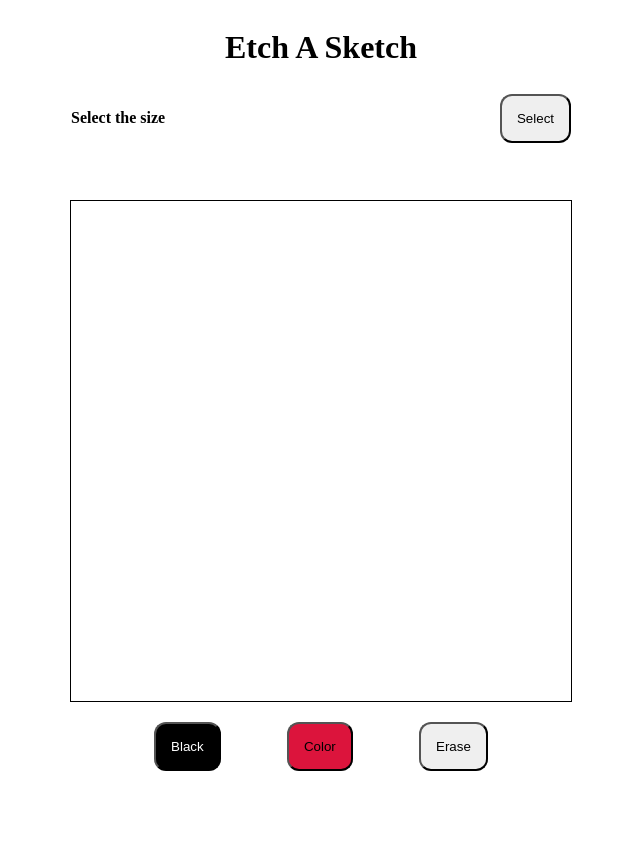
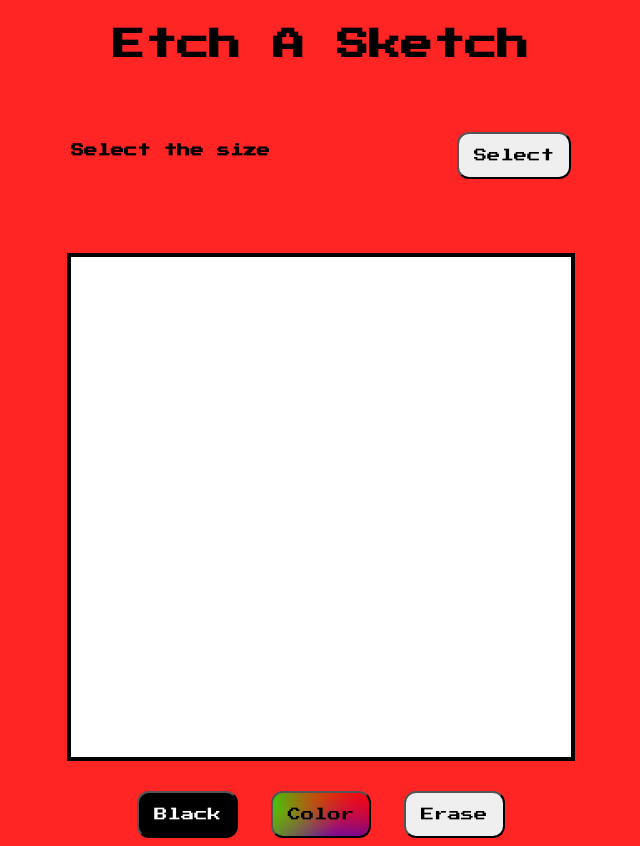
Before and after one commit to melinabed/etch-a-sketch, a plain HTML site: page index.html in a window 1280 px wide. Shown: the whole page, without its empty margins (319-959 px from the left). Before the commit the page ends 800 px from the top, so only its background shows below. Drawn offline with Linux system fonts and the light colour scheme; a web font is replaced by a local one.

Commit message:
divs need to be changed for unwanted whitespace

```diff
--- a/index.html
+++ b/index.html
@@ -5,16 +5,21 @@
         <title>Etch-A-Sketch</title>
         <link rel="stylesheet" href="style.css" />
         <script src="script.js"></script>
+        <link href="https://fonts.cdnfonts.com/css/retro-new-version" rel="stylesheet">
+        <link rel="preconnect" href="https://fonts.googleapis.com">
+        <link rel="preconnect" href="https://fonts.gstatic.com" crossorigin>
+        <link href="https://fonts.googleapis.com/css2?family=Press+Start+2P&display=swap" rel="stylesheet">
     </head>
     <body>
 
         <h1>Etch A Sketch</h1>
         <div class="header">
-            <h4>Select the size</h4>
+            <h5>Select the size</h5>
             <button id="popup">Select</button>
         </div>
 
         <p id="message"></p>
+        <p id ="draw"></p>
 
         <div class="container">
         </div>
--- a/script.js
+++ b/script.js
@@ -2,9 +2,22 @@
 //determine the size of the squares
 
 let color = "black";
+let click = false;
 
 document.addEventListener("DOMContentLoaded", function() {
     createContainer(16);
+
+    document.querySelector("body").addEventListener('click', function(e) {
+        if (e.target.tagName != "BUTTON") {
+            click = !click
+            let draw = document.querySelector("#draw");
+            if (click) {
+                draw.innerHTML = "Now you draw!";
+            } else {
+                draw.innerHTML = "Draw inside the square."
+            }
+        }
+    })
 
     let btn_popup = document.querySelector("#popup");
     btn_popup.addEventListener('click', function() {
@@ -46,10 +59,13 @@ function userSelection() {
 }
 
 function colorDiv() {
+    if(click) {
+
     if (color == "color") {
         this.style.backgroundColor = `hsl(${Math.random() * 360}, 100%, 50%)`;
     } else {
         this.style.backgroundColor = 'black';
+    }
     }
 }
 
--- a/style.css
+++ b/style.css
@@ -3,10 +3,12 @@ body {
     justify-content: center;
     align-items: center;
     flex-direction: column;
+    background-color: rgb(255, 37, 37);
 }
 
 h1 {
-
+    font-family: 'Press Start 2P', cursive;
+    margin-bottom: 60px;
 }
 .header {
     display: flex;
@@ -14,14 +16,19 @@ h1 {
     align-items: center;
     width: 500px;
     justify-content: space-between;
-    margin-bottom: 20px;
+    margin-bottom: 10px;
+}
+
+h5 {
+    font-family: 'Press Start 2P', cursive;
 }
 
 .container {
     width: 500px;
     height: 500px;
     display: grid;
-    border: 1px solid black;
+    border: 4px solid black;
+    background-color: white;
 }
 
 .footer {
@@ -34,8 +41,10 @@ h1 {
 }
 
 button {
+    margin-top: 10px;
     border-radius: 12px;
     padding: 15px;
+    font-family: 'Press Start 2P', cursive;
 }
 
 .black-btn {
@@ -43,5 +52,7 @@ button {
     background-color: black
 }
 .color-btn {
-    background-color: crimson;
+    background: linear-gradient(217deg, rgba(255,0,0,.8), rgba(255,0,0,0) 70.71%),
+            linear-gradient(127deg, rgba(0,255,0,.8), rgba(0,255,0,0) 70.71%),
+            linear-gradient(336deg, rgba(0,0,255,.8), rgba(0,0,255,0) 70.71%);
 }
```
